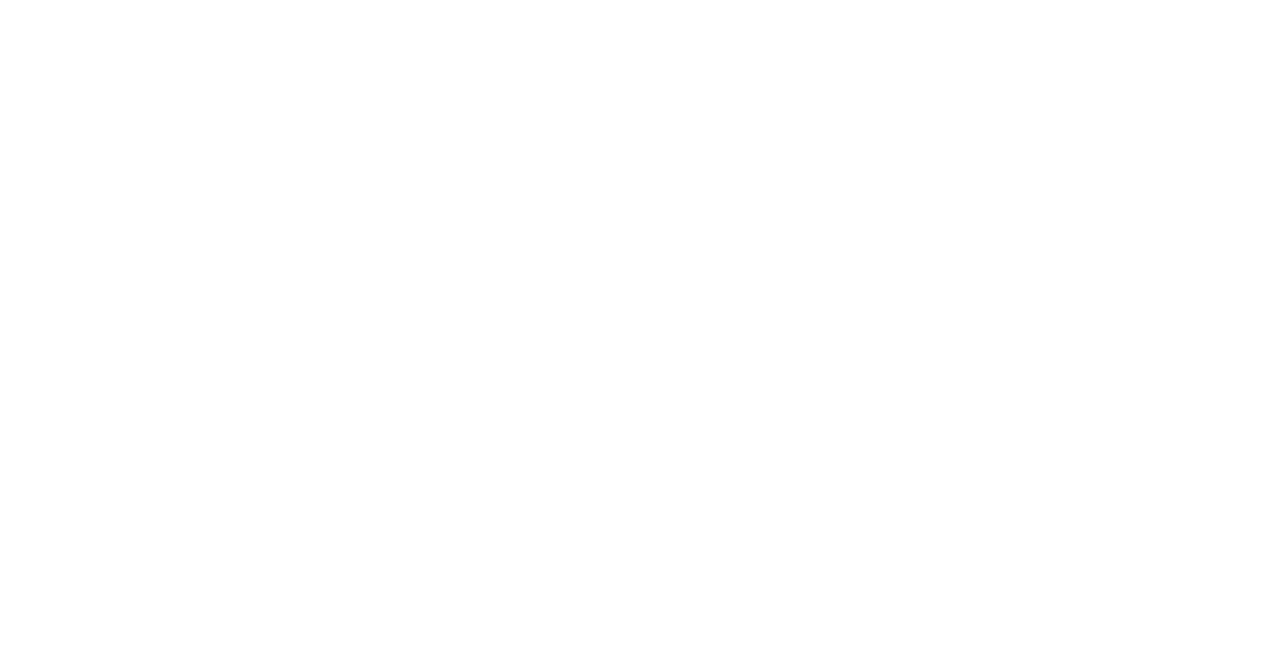
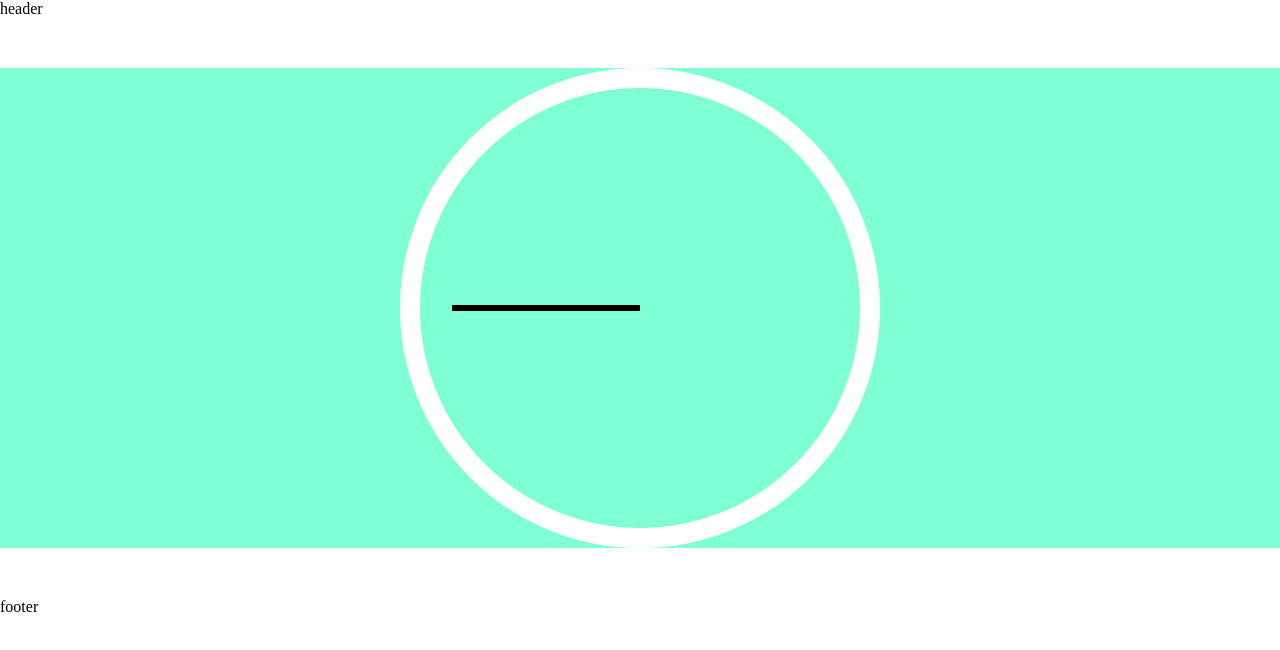
Before and after one commit to ACh-hub/Javascript30-2, a plain HTML site: page index.html in a window 1280 px wide. Drawn offline with Linux system fonts and the light colour scheme.

Commit message:
time to bed

```diff
--- a/css/main.scss
+++ b/css/main.scss
@@ -0,0 +1,43 @@
+* {
+    margin:0;
+    padding:0;
+    box-sizing: border-box;
+}
+main {
+    background-color: aquamarine;
+
+    .container {
+        .clock{
+            width: 30rem;
+            height: 30rem;
+            border: 20px solid white;
+            border-radius: 50%;
+            margin: 50px auto;
+            position: relative;
+            padding: 2rem;
+
+            .clock-face{
+                position: relative;
+                width: 100%;
+                height: 100%;
+                transform: translateY(-3px);
+                .dot{
+
+                }
+                .hand{
+                    width: 50%;
+                    height:6px;
+                    background: black;
+                    position: absolute;
+                    top: 50%;
+                }
+
+            }
+
+
+
+
+        }
+    }
+
+}
--- a/index.html
+++ b/index.html
@@ -0,0 +1,38 @@
+<!DOCTYPE html>
+<!--[if lt IE 7]>      <html class="no-js lt-ie9 lt-ie8 lt-ie7"> <![endif]-->
+<!--[if IE 7]>         <html class="no-js lt-ie9 lt-ie8"> <![endif]-->
+<!--[if IE 8]>         <html class="no-js lt-ie9"> <![endif]-->
+<!--[if gt IE 8]><!--> <html class="no-js"> <!--<![endif]-->
+<head>
+    <meta charset="utf-8">
+    <meta http-equiv="X-UA-Compatible" content="IE=edge">
+    <title>Javscript30 Day 2</title>
+    <meta name="description" content="">
+    <meta name="viewport" content="width=device-width, initial-scale=1">
+    <link rel="stylesheet" href="./css/main.css">
+</head>
+<body>
+    <!--[if lt IE 7]>
+        <p class="browsehappy">You are using an <strong>outdated</strong> browser. Please <a href="#">upgrade your browser</a> to improve your experience.</p>
+        <![endif]-->
+        <header>
+            <p>header</p>
+        </header>
+        <main>
+            <div class="container">
+                <div class="clock">
+                    <div class="clock-face">
+                        <div class="dot"></div>
+                        <div class="hand hour-hand"></div>
+                        <div class="hand min-hand"></div>
+                        <div class="hand second-hand"></div>
+                    </div>
+                </div>
+            </div>
+        </main>
+        <footer>
+            <p>footer</p>
+        </footer>
+        <script src="./js/clock.js" async defer></script>
+    </body>
+    </html>
```
Also changed, not shown: css/main.css, 1 other file.
